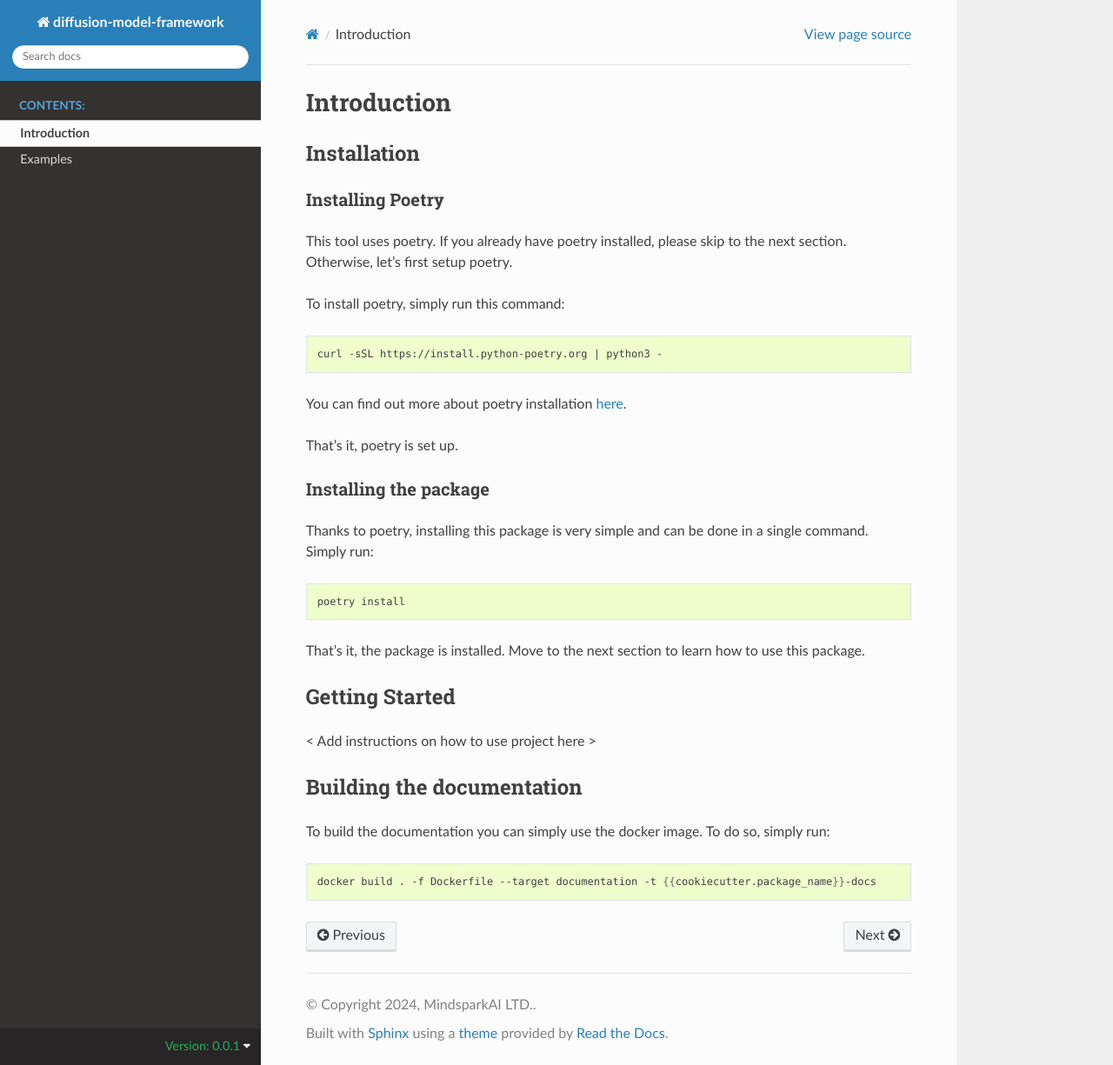
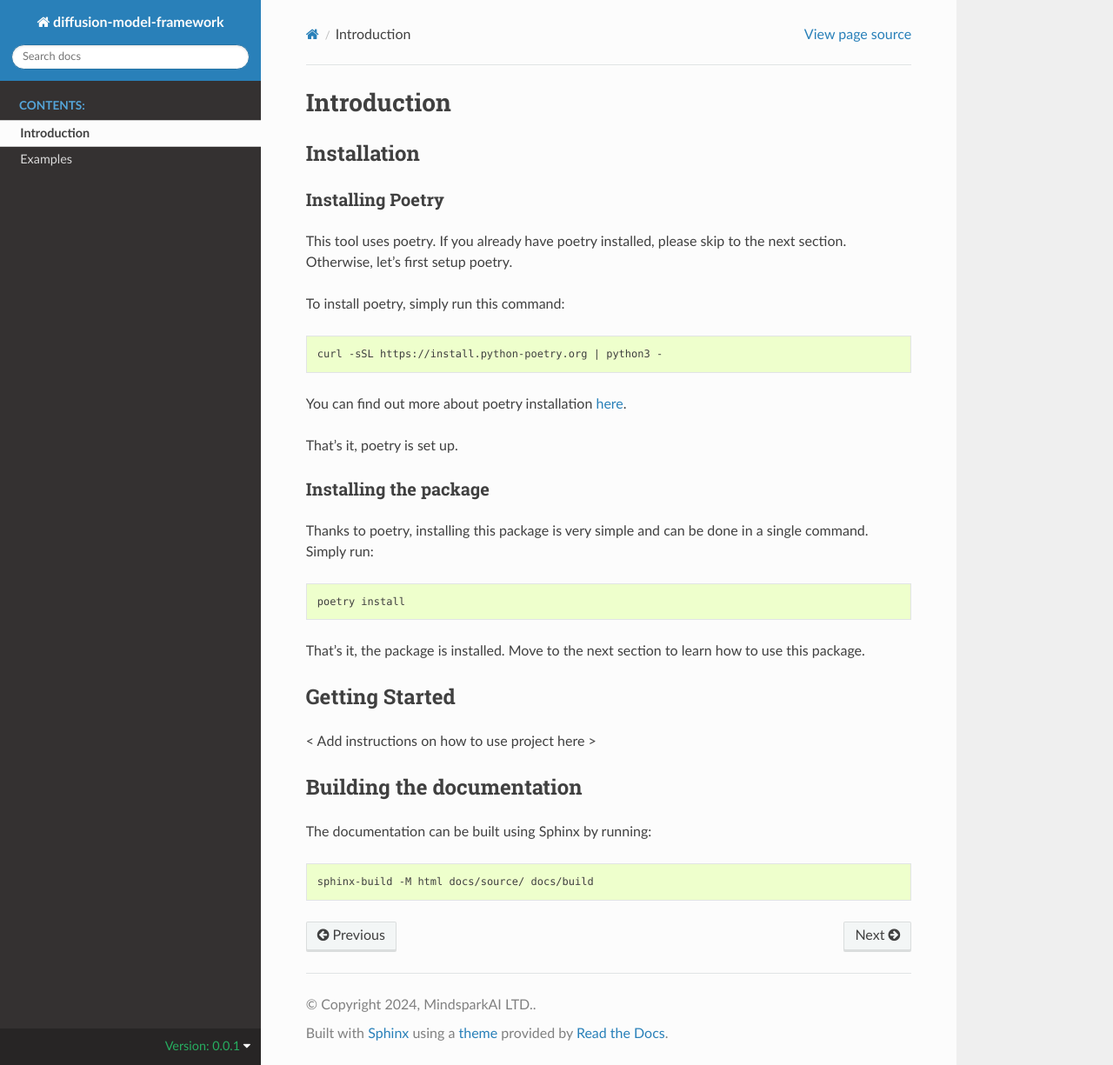
Before and after one commit to sachahu1/Diffusion-Model-Framework, a Sphinx documentation site: the page built from docs/source/custom/pre-modules/introduction.md, in a window 1280 px wide and 1225 px high. Shown: the whole window at 87% size. Built offline with Sphinx 7.4.7 and the Read the Docs theme 2.0.0, drawn with Linux system fonts in a browser that asks for light colours; pages that are not in the unit, such as notebooks, are missing from menus.

````diff
--- a/docs/source/custom/pre-modules/introduction.md
+++ b/docs/source/custom/pre-modules/introduction.md
@@ -24,7 +24,7 @@ That's it, the package is installed. Move to the next section to learn how to us
 ## Getting Started
 < Add instructions on how to use project here >
 ## Building the documentation
-To build the documentation you can simply use the docker image. To do so, simply run:
+The documentation can be built using Sphinx by running:
 ```shell
-docker build . -f Dockerfile --target documentation -t {{cookiecutter.package_name}}-docs
+sphinx-build -M html docs/source/ docs/build
 ```
````
Also changed, not shown: README.md (+5 -0 lines), docs/source/index.rst (+9 -0 lines), 2 other files.
